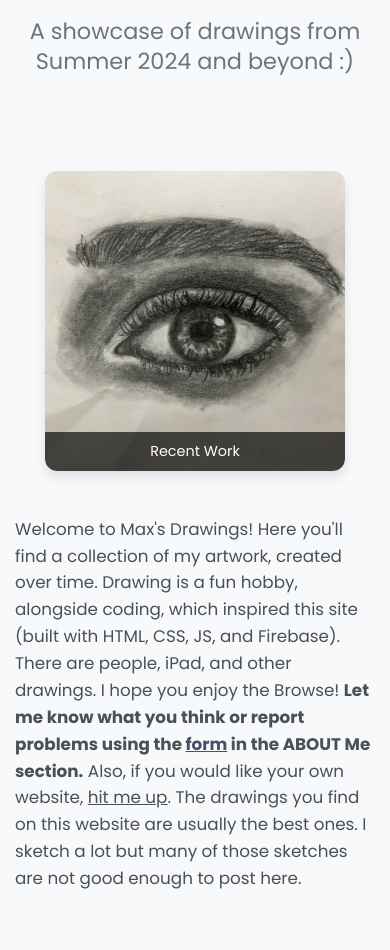
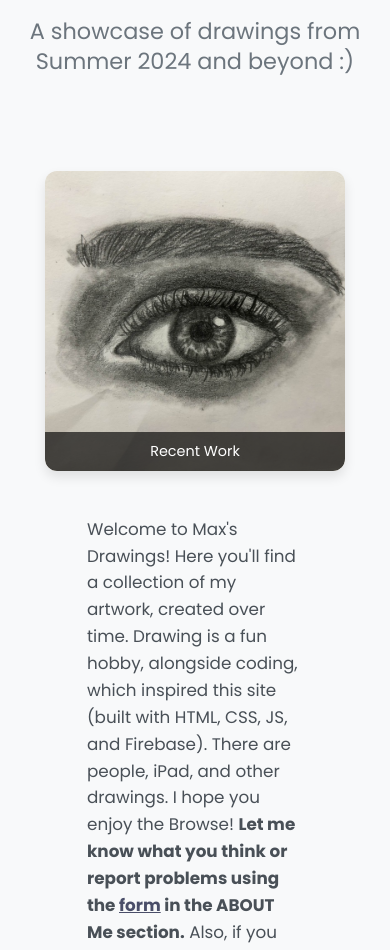
Before and after one commit to maxh119Z/finalmaxdraw, a plain HTML site: page public/index.html in a window 390 px wide. Shown: the part 143-1093 px from the top of the page. Drawn offline with Linux system fonts and the light colour scheme; no server answers.

Commit message:
add sheesher

```diff
--- a/public/style.css
+++ b/public/style.css
@@ -265,7 +265,7 @@ img {
 
 #overview .image-container {
     position: relative;
-    width: clamp(280px, 40vw, 400px);
+    width: clamp(280px, 30%, 400px);
     aspect-ratio: 1 / 1;
     overflow: hidden;
     border-radius: 12px;
@@ -308,7 +308,7 @@ img {
 
 #overview-text {
     flex-grow: 1;
-    max-width: 650px;
+    max-width: 60%;
 }
 
 #overview-text #text1 {
@@ -562,11 +562,12 @@ img {
     flex-direction: row; /* Explicitly ensure it's a row or relies on default */
     align-items: flex-start; /* Aligns image and text to the top; use 'center' if you prefer vertical centering */
     gap: 30px; /* You can adjust the gap between image and text if needed */
+    display:flex;
 }
 
 #overview .image-container {
     /* Adjust width for side-by-side layout on medium screens. Default was clamp(280px, 40vw, 400px) */
-    width: clamp(260px, 38vw, 380px); /* Slightly adjusted to provide balance */
+    width: clamp(260px, 30%, 380px); /* Slightly adjusted to provide balance */
     /* flex-shrink: 0; should already be on your default .image-container style, which is good */
 }
 
@@ -575,6 +576,7 @@ img {
     /* Ensure text alignment is left, as it is in your screenshot for desktop */
     text-align: left;
     margin-top: 0; /* Remove any top margin that might have been for stacked layout */
+    max-width: 60%;
 }
 }
 
@@ -669,7 +671,7 @@ img {
 }
 
 #overview-text {
-    max-width: 100%; /* Text container can now use the full width */
+    max-width: 60%; /* Text container can now use the full width */
     margin-top: 20px; /* Add some space above the text when stacked below the image */
     text-align: left; /* Keeps your paragraph text left-aligned */
 }
```
